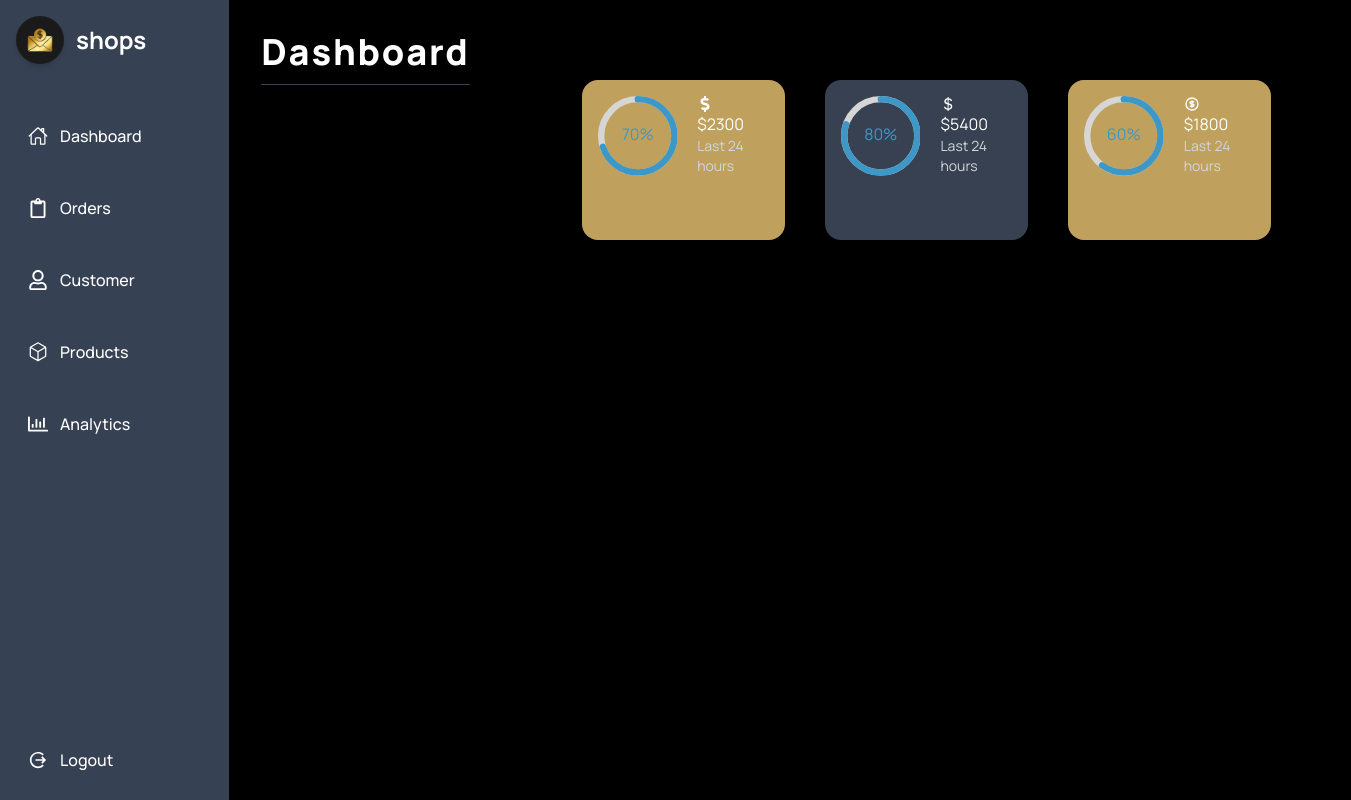
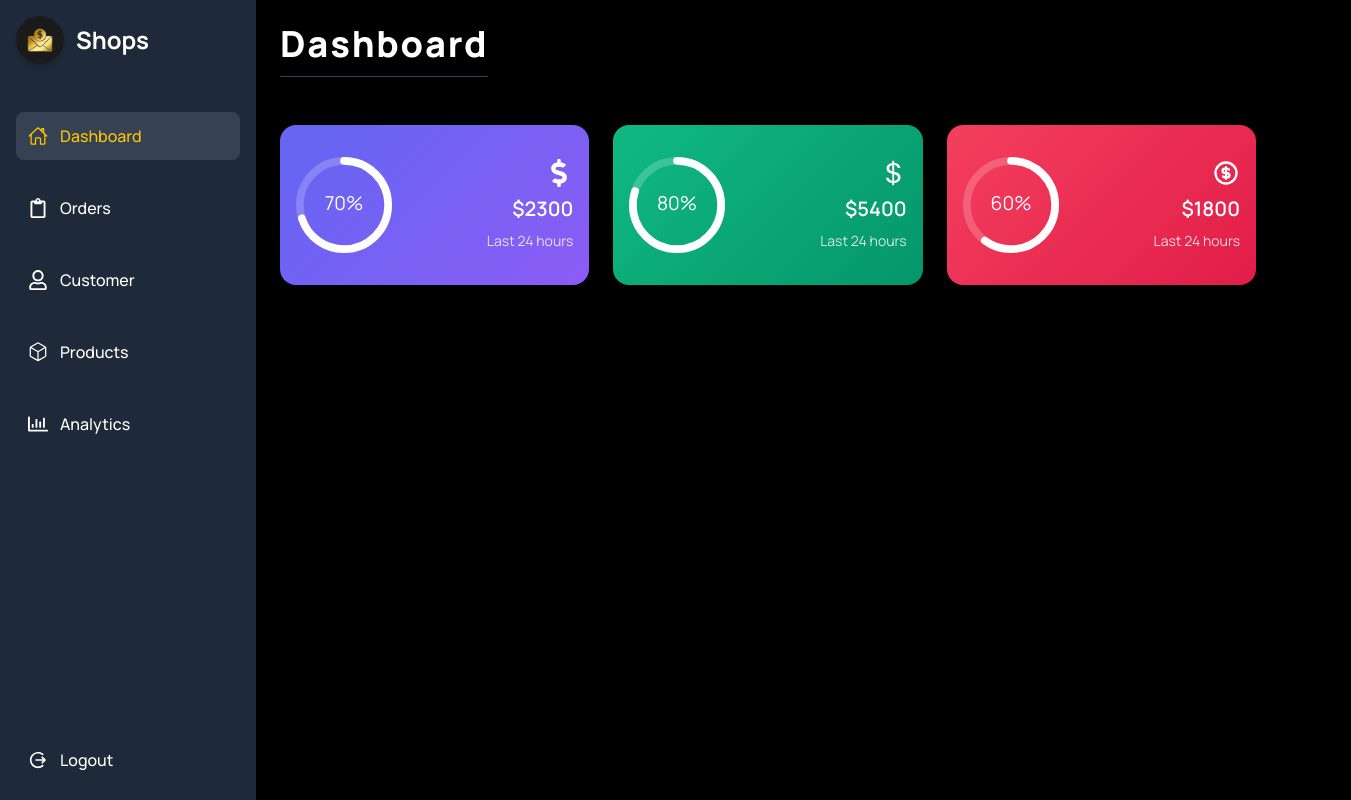
Before and after one commit to alishbasehar/dashboard, a React (Vite) app: page / in a window 1280 px wide. Shown: the whole page, 1351 px wide, since content can reach past the window. Built offline with nearby package versions, Linux system fonts and the light colour scheme; a web font is replaced by a local one.

Commit message:
updtading the code

```diff
--- a/package.json
+++ b/package.json
@@ -10,9 +10,12 @@
     "preview": "vite preview"
   },
   "dependencies": {
+    "@iconscout/react-unicons": "^2.2.5",
     "@tailwindcss/vite": "^4.1.18",
+    "apexcharts": "^5.3.6",
     "framer-motion": "^12.29.2",
     "react": "^19.2.0",
+    "react-apexcharts": "^1.9.0",
     "react-circular-progressbar": "^2.2.0",
     "react-dom": "^19.2.0",
     "react-icons": "^5.5.0",
--- a/src/App.css
+++ b/src/App.css
@@ -10,9 +10,3 @@
   --smboxShadow: -79px 51px 60px rgba(0, 0, 0, 0.08);
   --activeItem: #f799a354;
 }
-
-body {
-  background-color: black;
-  height: 100vh;
-  display: flex;
-}
--- a/src/App.jsx
+++ b/src/App.jsx
@@ -1,21 +1,14 @@
 
-import './App.css'
-import Maindash from './components/Maindash'
-import Sidebar from './components/Sidebar'
-import Cards from './components/cards'
+
+
+import Dashboard from './pages/Dashboard'
 
 function App() {
 
   return (
     <>
-<div className='h-[100vh] flex'
 
->
-<Sidebar/>
-<Maindash/>
-<Cards/>
-
-</div>
+<Dashboard/>
     </>
   )
 }
--- a/src/Data/Data.js
+++ b/src/Data/Data.js
@@ -30,41 +30,40 @@ export const sidebardata = [
 export const carddata = [
   {
     title: "Sales",
-    background: "#BFA15D",
-
+    background: "linear-gradient(135deg, #6366f1, #8b5cf6)",
     barvalue: 70,
     value: 2300,
     png: FaDollarSign,
     series: [
       {
-        name: "Revenue",
-        data: [10, 17, 20, 90],
+        name: "Sales",
+        data: [31, 40, 28, 51, 42, 109, 100],
       },
     ],
   },
   {
     title: "Revenue",
-    background:  "#374151", // gray-800
+    background: "linear-gradient(135deg, #10b981, #059669)",
     barvalue: 80,
     value: 5400,
     png: BsCurrencyDollar,
     series: [
       {
         name: "Revenue",
-        data: [20, 30, 40, 100],
+        data: [80, 100, 70, 90, 120, 150, 130],
       },
     ],
   },
   {
     title: "Expense",
-    background: "#BFA15D", // gray-700
+    background: "linear-gradient(135deg, #f43f5e, #e11d48)",
     barvalue: 60,
     value: 1800,
     png: HiOutlineCurrencyDollar,
     series: [
       {
         name: "Expense",
-        data: [15, 25, 35, 60],
+        data: [20, 30, 25, 35, 40, 50, 45],
       },
     ],
   },
--- a/src/components/Card.jsx
+++ b/src/components/Card.jsx
@@ -1,58 +1,139 @@
 import { useState } from "react";
-import { color, LayoutGroup, motion } from "framer-motion";
-import { CircularProgressbar } from "react-circular-progressbar";
+import { LayoutGroup, motion } from "framer-motion";
+import { CircularProgressbar, buildStyles } from "react-circular-progressbar";
 import "react-circular-progressbar/dist/styles.css";
-
-
-
+import { UilTimes } from "@iconscout/react-unicons";
+import Chart from 'react-apexcharts'
 
 const Card = (props) => {
   const [expand, setExpand] = useState(false);
 
   return (
-
-
-    <LayoutGroup className="w-full  text-white">
+    <LayoutGroup>
       {expand ? (
-        <ExpandedCard setExpand={setExpand} />
+        <ExpandedCard params={props} setExpand={() => setExpand(false)} />
       ) : (
-        <CompactCard params={props} setExpand={setExpand} />
+        <CompactCard params={props} setExpand={() => setExpand(true)} />
       )}
     </LayoutGroup>
   );
 };
 
-
 function CompactCard({ params, setExpand }) {
   const Png = params.png;
-  const value = params.barvalue
+  const value = params.barvalue;
 
   return (
     <motion.div
       layout
-      className=" p-4 flex  h-40 w-full gap-5 rounded-2xl text-white cursor-pointer"
-      style={
-
-      {background: params.color}}
-      onClick={() => setExpand(true)}
+      whileHover={{ scale: 1.03 }}
+      className="p-4 flex items-center justify-between w-full h-40 rounded-2xl cursor-pointer shadow-lg text-white"
+      style={{ background: params.color }}
+      onClick={setExpand}
     >
-      <div className="w-24 h-24"
-      >
+      {/* Progress Circle */}
+      <div className="w-24 h-24">
         <CircularProgressbar
           value={value}
           text={`${value}%`}
+          styles={buildStyles({
+            textColor: "#fff",
+            pathColor: "#fff",
+            trailColor: "rgba(255,255,255,0.2)",
+          })}
         />
       </div>
 
-      <div className="flex flex-col">
-        <Png />
-        <span>${params.value}</span>
-        <span className="text-sm text-gray-300">
-          Last 24 hours
-        </span>
+      {/* Right Content */}
+      <div className="flex flex-col items-end gap-2">
+        <Png size={28} />
+        <span className="text-xl font-semibold">${params.value}</span>
+        <span className="text-sm opacity-80">Last 24 hours</span>
       </div>
     </motion.div>
   );
 }
 
+function ExpandedCard({ params, setExpand }) {
+  const Png = params.png;
+
+ const data = {
+  options: {
+    chart: {
+      type: "area",
+      height: "auto",
+      toolbar: { show: false },
+      zoom: { enabled: false },
+    },
+    stroke: {
+      curve: "smooth",
+      width: 3,
+      colors: ["#fff"], // line color white for visibility
+    },
+    fill: {
+      type: "gradient",
+      gradient: {
+        shadeIntensity: 1,
+        opacityFrom: 0.5, // thoda zyada visible
+        opacityTo: 0.2,
+        stops: [0, 80, 100],
+        colorStops: [
+          { offset: 0, color: "#fff", opacity: 0.5 },
+          { offset: 100, color: "#fff", opacity: 0.1 },
+        ],
+      },
+    },
+    markers: {
+      size: 4,
+      colors: ["#fff"],
+      strokeColors: "#000",
+      strokeWidth: 2,
+    },
+    xaxis: {
+      categories: ["12AM", "4AM", "8AM", "12PM", "4PM", "8PM", "11PM"],
+      labels: { style: { colors: "#fff" } },
+      axisBorder: { show: true, color: "#fff" },
+      axisTicks: { show: true, color: "#fff" },
+    },
+    yaxis: {
+      labels: { style: { colors: "#fff" } },
+    },
+    grid: {
+      borderColor: "rgba(255,255,255,0.2)",
+    },
+    tooltip: { theme: "dark" },
+  },
+};
+
+  return (
+    <motion.div
+      layout
+      initial={{ borderRadius: 20 }}
+      className="p-6 w-[43rem]  h-80 rounded-2xl shadow-lg absolute z-10 left-[17rem] flex flex-col items-center justify-between  text-white"
+      style={{ background: params.color }}
+    >
+      <div className="absolute top-4 right-4 cursor-pointer">
+        <UilTimes onClick={setExpand} />
+      </div>
+
+      <div className="flex items-center gap-3 mb-4">
+        <Png size={30} />
+        <span className="text-xl font-semibold">{params.title}</span>
+      </div>
+
+      <Chart
+        series={params.series}
+        type="area"
+        options={data.options}
+        height={200}
+      />
+
+      <span className="text-sm opacity-80 mt-2 block">
+        Last 24 Hours
+      </span>
+    </motion.div>
+  );
+}
+
+
 export default Card;
--- a/src/components/Maindash.jsx
+++ b/src/components/Maindash.jsx
@@ -1,13 +1,15 @@
-import React from 'react'
+import React from "react";
+import Cards from "./Cards";
 
 const Maindash = () => {
   return (
-    <div className='flex flex-col flex-1 p-8'>
+    <div className="flex-1 p-6 bg-black min-h-screen">
       <h1 className="text-4xl font-extrabold text-white tracking-wider mb-6 border-b border-gray-700 pb-3 w-fit">
         Dashboard
       </h1>
+      <Cards />
     </div>
-  )
-}
+  );
+};
 
-export default Maindash
+export default Maindash;
--- a/src/components/Sidebar.jsx
+++ b/src/components/Sidebar.jsx
@@ -4,30 +4,28 @@ import { sidebardata } from "../Data/Data";
 import { IoMdLogOut } from "react-icons/io";
 
 const Sidebar = () => {
-
-  const [activeIndex, setActiveIndex] = useState(null);
+  const [activeIndex, setActiveIndex] = useState(0);
 
   return (
-    <aside className="w-64 min-h-screen text-white p-4 flex flex-col bg-gray-700">
-
-      {/* Logo / Title */}
+    <aside className="w-64 min-h-screen text-white p-4 flex flex-col bg-gray-800">
+      {/* Logo */}
       <div className="flex items-center gap-3 mb-12">
         <img
           src={logo}
           alt="Logo"
           className="w-12 h-12 rounded-full shadow-md"
         />
-        <span className="text-2xl font-bold text-white">shops</span>
+        <span className="text-2xl font-bold">Shops</span>
       </div>
 
-      {/* Menu Items */}
+      {/* Menu */}
       <div className="flex flex-col gap-6 flex-grow">
         {sidebardata.map((item, index) => (
           <div
             key={index}
             onClick={() => setActiveIndex(index)}
             className={`flex items-center gap-3 p-3 rounded-lg cursor-pointer transition-colors
-              ${activeIndex === index ? "bg-gray-800 text-[#BFA15D]" : "text-white"}`}
+              ${activeIndex === index ? "bg-gray-700 text-yellow-400" : "text-white"}`}
           >
             <item.icon className="text-xl" />
             <span className="font-medium">{item.heading}</span>
@@ -35,11 +33,10 @@ const Sidebar = () => {
         ))}
 
         {/* Logout */}
-        <div className="flex items-center gap-3 p-3 rounded-lg cursor-pointer mt-auto hover:bg-gray-800 hover:text-[#BFA15D] transition-colors">
+        <div className="flex items-center gap-3 p-3 rounded-lg cursor-pointer mt-auto hover:bg-gray-700 hover:text-yellow-400 transition-colors">
           <IoMdLogOut className="text-xl" />
           <span className="font-medium">Logout</span>
         </div>
-
       </div>
     </aside>
   );
--- a/src/components/cards.jsx
+++ b/src/components/cards.jsx
@@ -1,24 +1,23 @@
-import React from 'react'
-import { carddata } from '../Data/Data';
-import Card from './card';
+import React from "react";
+import { carddata } from "../Data/Data";
+import Card from "./Card";
 
-const cards = () => {
+const Cards = () => {
   return (
-    <div className='flex gap-10 p-20'>{carddata.map((Item,index)=>{
-       return(
-       <div className='w-full'>
+    <div className="grid grid-cols-1 sm:grid-cols-2 lg:grid-cols-3 gap-6 pt-6">
+      {carddata.map((item, index) => (
         <Card
-        title={Item.title}
-        color={Item.background}
-        barvalue={Item.barvalue}
-        value={Item.value}
-        png={Item.png}
-        series={Item.series}
+          key={index}
+          title={item.title}
+          color={item.background}
+          barvalue={item.barvalue}
+          value={item.value}
+          png={item.png}
+          series={item.series}
         />
-         </div>
-       )
-    })}</div>
-  )
-}
+      ))}
+    </div>
+  );
+};
 
-export default cards
+export default Cards;
--- a/src/index.css
+++ b/src/index.css
@@ -2,4 +2,8 @@
 @import "tailwindcss";
   body {
   font-family: 'Manrope', sans-serif;
+  margin: 0;
+  padding: 0;
+  overflow-x: hidden;
+  background-color: black;
 }
--- /dev/null
+++ b/src/pages/Dashboard.jsx
@@ -0,0 +1,17 @@
+
+import Maindash from "../components/Maindash"
+import Sidebar from "../components/Sidebar"
+const Dashboard = () => {
+  return (
+   <div className='flex min-h-screen'
+
+>
+<Sidebar/>
+<Maindash/>
+
+
+</div>
+  )
+}
+
+export default Dashboard
```
Also changed, not shown: 2 other files (tests, documents, lock files or other folders).
